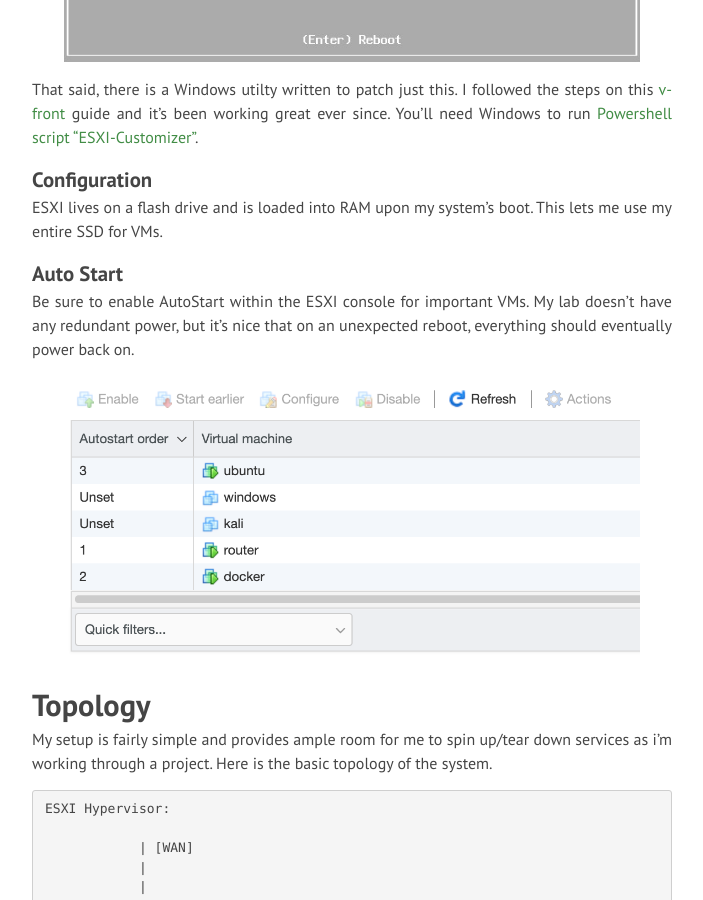
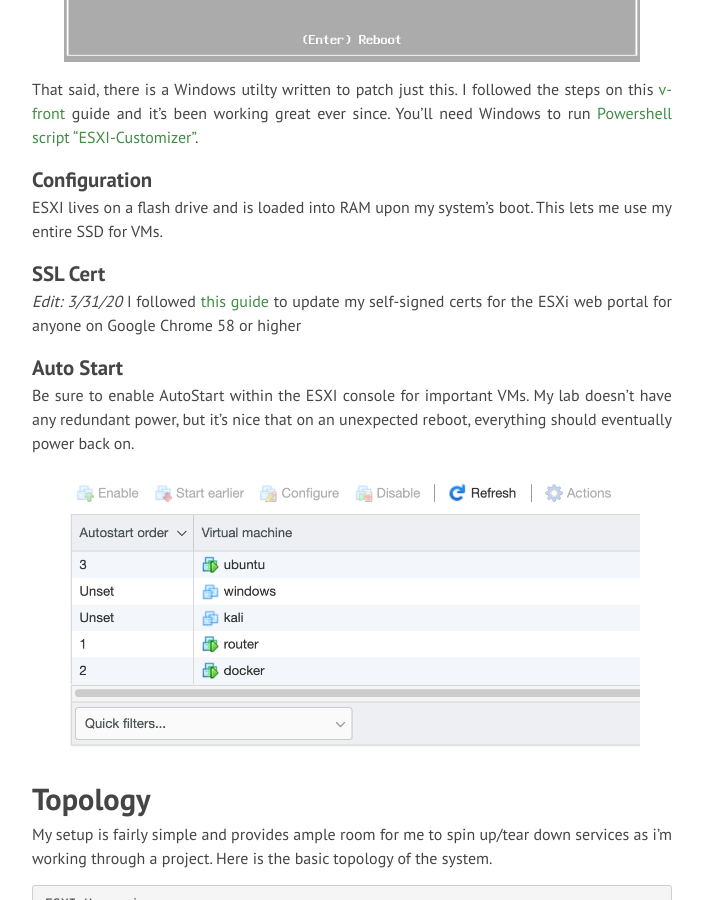
Before and after one commit to diezcami/arctic-fox-theme, a Jekyll site: the page built from _posts/2020-1-08-homelab-esxi.md, in a window 1280 px wide and 900 px high, scrolled down 1604 px. Shown: the whole window, without its empty margins (288-991 px from the left). Built offline with Jekyll 4.4.1, drawn with Linux system fonts in a browser that asks for light colours; nearby versions of some CDN libraries.

Commit message:
homelab update

```diff
--- a/_posts/2020-1-08-homelab-esxi.md
+++ b/_posts/2020-1-08-homelab-esxi.md
@@ -38,6 +38,10 @@ That said, there is a Windows utilty written to patch just this. I followed the
 ### Configuration
 
 ESXI lives on a flash drive and is loaded into RAM upon my system's boot. This lets me use my entire SSD for VMs.
+
+### SSL Cert
+
+_Edit: 3/31/20_ I followed [this guide](https://deliciousbrains.com/https-locally-without-browser-privacy-errors/) to update my self-signed certs for the ESXi web portal for anyone on Google Chrome 58 or higher
 
 ### Auto Start
 
```
